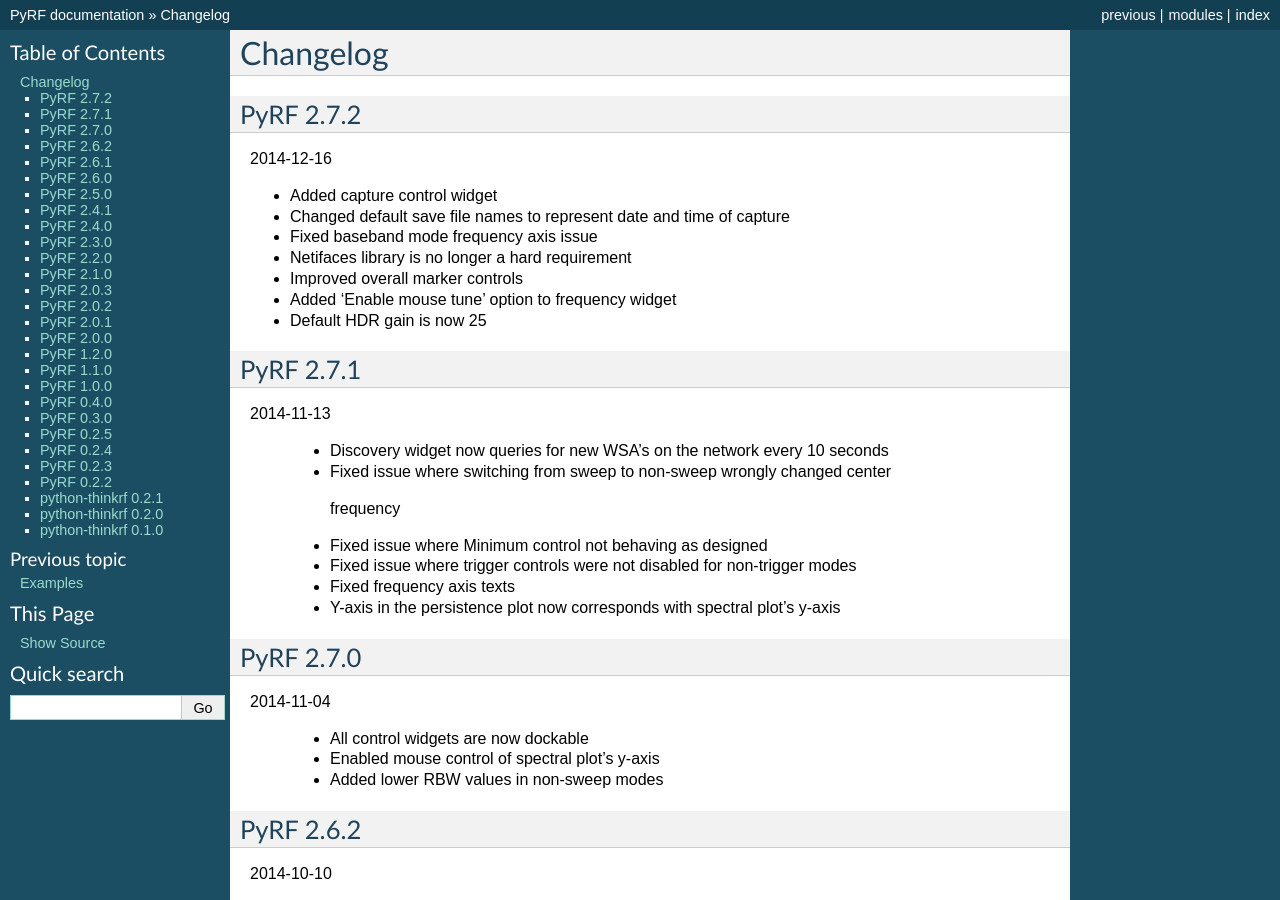
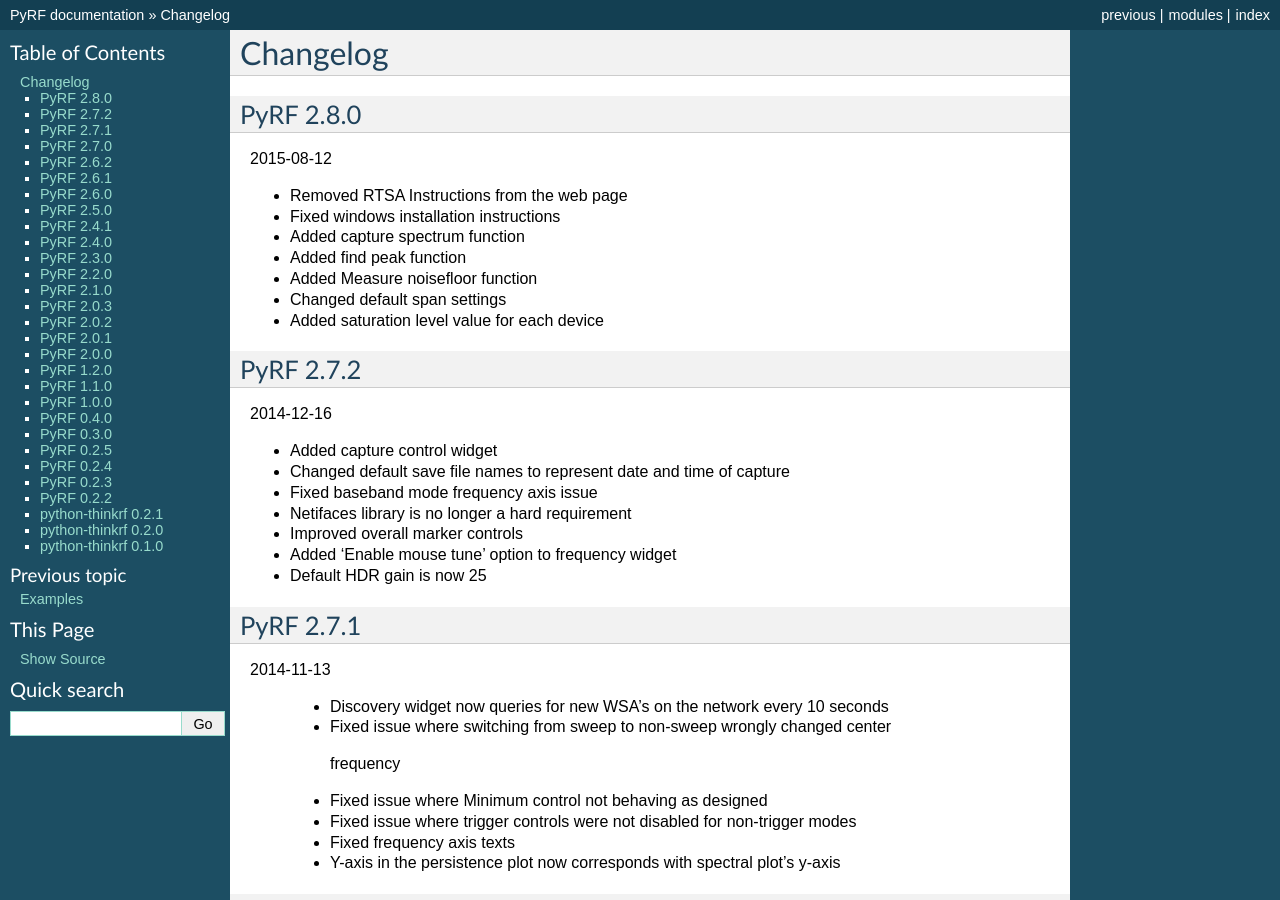
Before and after one commit to pyrf/pyrf, a Sphinx documentation site: the page built from docs/changelog.rst, in a window 1280 px wide and 900 px high. Built offline with Sphinx 7.4.7, drawn with Linux system fonts in a browser that asks for light colours.

Commit message:
fixed change log

```diff
--- a/docs/changelog.rst
+++ b/docs/changelog.rst
@@ -1,6 +1,25 @@
 
 Changelog
 ---------
+PyRF 2.8.0
+==========
+
+2015-08-12
+
+* Removed RTSA Instructions from the web page
+
+* Fixed windows installation instructions
+
+* Added capture spectrum function
+
+* Added find peak function
+
+* Added Measure noisefloor function
+
+* Changed default span settings
+
+* Added saturation level value for each device
+
 PyRF 2.7.2
 ==========
 
```
